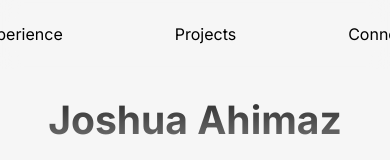
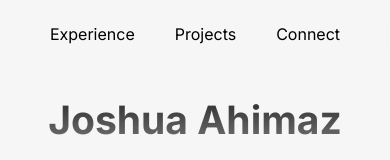
Before and after one commit to JAhimaz/my-nextjs-portfolio, a Next.js app: page /en in a window 390 px wide. Shown: the top 160 px of the page. Built offline with nearby package versions, Linux system fonts and the light colour scheme; no server answers.

Commit message:
fix: navigation

```diff
--- a/src/components/Navigation/Navigation.module.scss
+++ b/src/components/Navigation/Navigation.module.scss
@@ -10,6 +10,13 @@
   transition: all 0.3s ease;
   // blur background
   backdrop-filter: blur(10px);
+}
+
+@media (max-width: 768px) {
+  .navbar {
+    flex-direction: row;
+    gap: 0.5rem;
+  }
 }
 
 .navitem {
```
